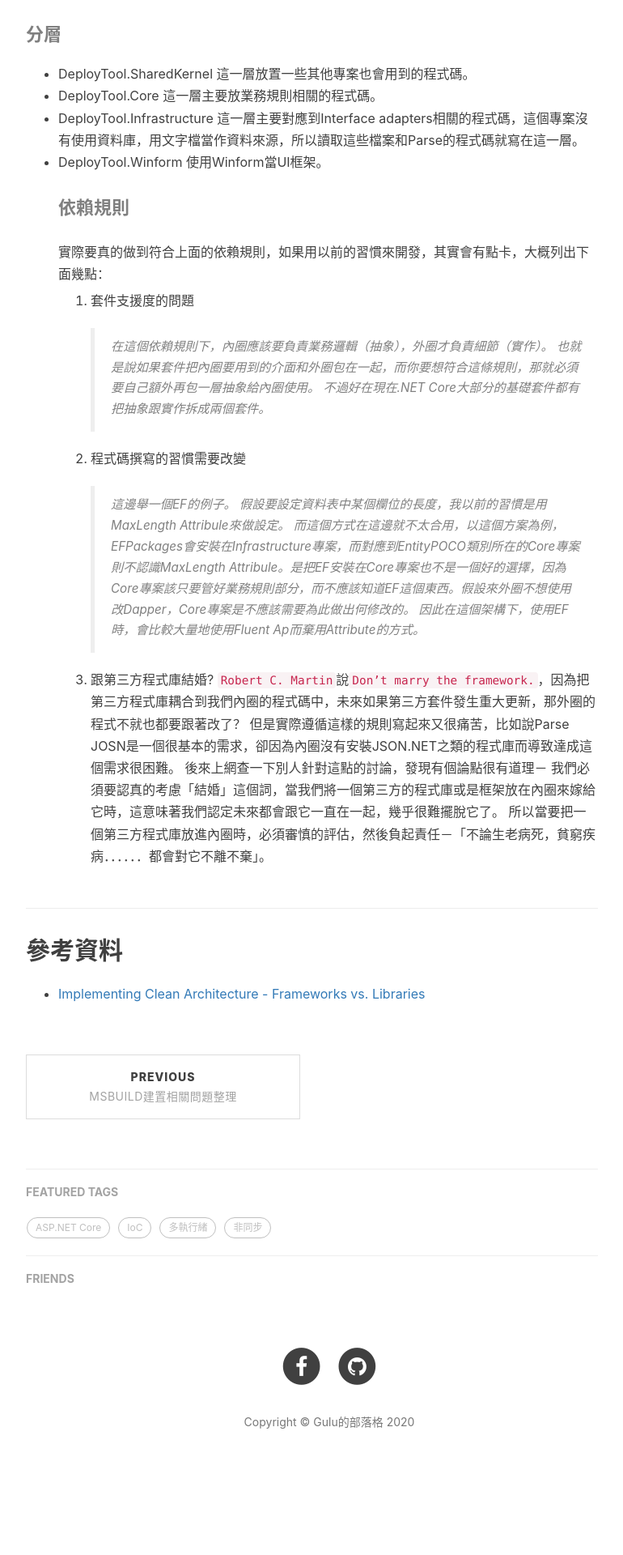
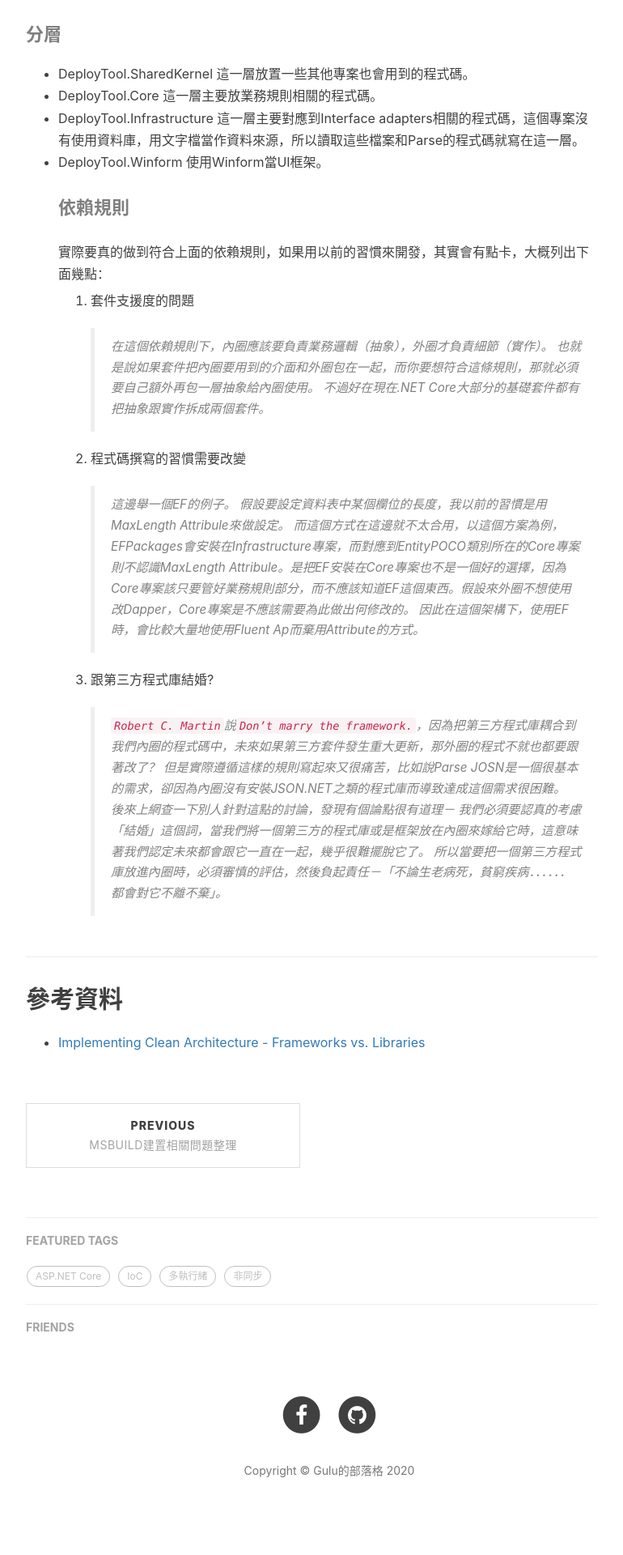
Before and after one commit to gulu0503/gulu0503.github.io, a Jekyll site: the page built from _posts/clean-architecture/2020-08-01-clean-architecture.md, in a window 1280 px wide. Shown: the part 2761-4681 px from the top of the page at 81% size, without its empty margins (233-1003 px from the left). Built offline with Jekyll 4.4.1, drawn with Linux system fonts in a browser that asks for light colours; nearby versions of some CDN libraries; comment, search, counter and statistics services are not loaded; before the commit the page ends 4621 px from its top, so only the background shows below that.

```diff
--- a/_posts/clean-architecture/2020-08-01-clean-architecture.md
+++ b/_posts/clean-architecture/2020-08-01-clean-architecture.md
@@ -62,7 +62,7 @@ Entity指的可以是具有方法的物件，也可以是資料結構和函式
 而這個方式在這邊就不太合用，以這個方案為例，EFPackages會安裝在Infrastructure專案，而對應到EntityPOCO類別所在的Core專案則不認識MaxLength Attribule。是把EF安裝在Core專案也不是一個好的選擇，因為Core專案該只要管好業務規則部分，而不應該知道EF這個東西。假設來外圈不想使用改Dapper，Core專案是不應該需要為此做出何修改的。
 因此在這個架構下，使用EF時，會比較大量地使用Fluent Ap而棄用Attribute的方式。
 3. 跟第三方程式庫結婚?
-`Robert C. Martin`說`Don’t marry the framework.`，因為把第三方程式庫耦合到我們內圈的程式碼中，未來如果第三方套件發生重大更新，那外圈的程式不就也都要跟著改了？
+>  `Robert C. Martin`說`Don’t marry the framework.`，因為把第三方程式庫耦合到我們內圈的程式碼中，未來如果第三方套件發生重大更新，那外圈的程式不就也都要跟著改了？
 但是實際遵循這樣的規則寫起來又很痛苦，比如說Parse JOSN是一個很基本的需求，卻因為內圈沒有安裝JSON.NET之類的程式庫而導致達成這個需求很困難。
 後來上網查一下別人針對這點的討論，發現有個論點很有道理－
 我們必須要認真的考慮「結婚」這個詞，當我們將一個第三方的程式庫或是框架放在內圈來嫁給它時，這意味著我們認定未來都會跟它一直在一起，幾乎很難擺脫它了。
```
